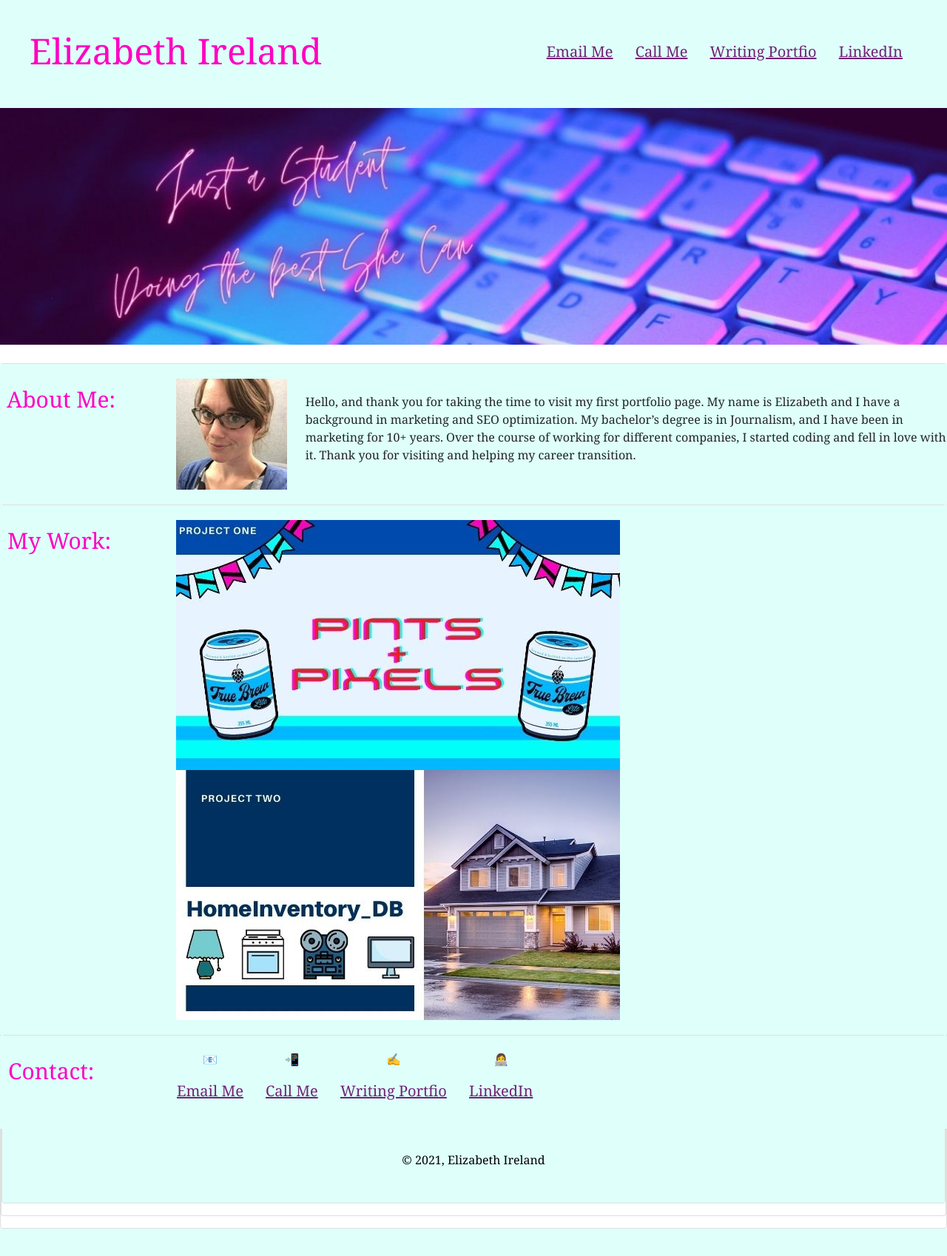
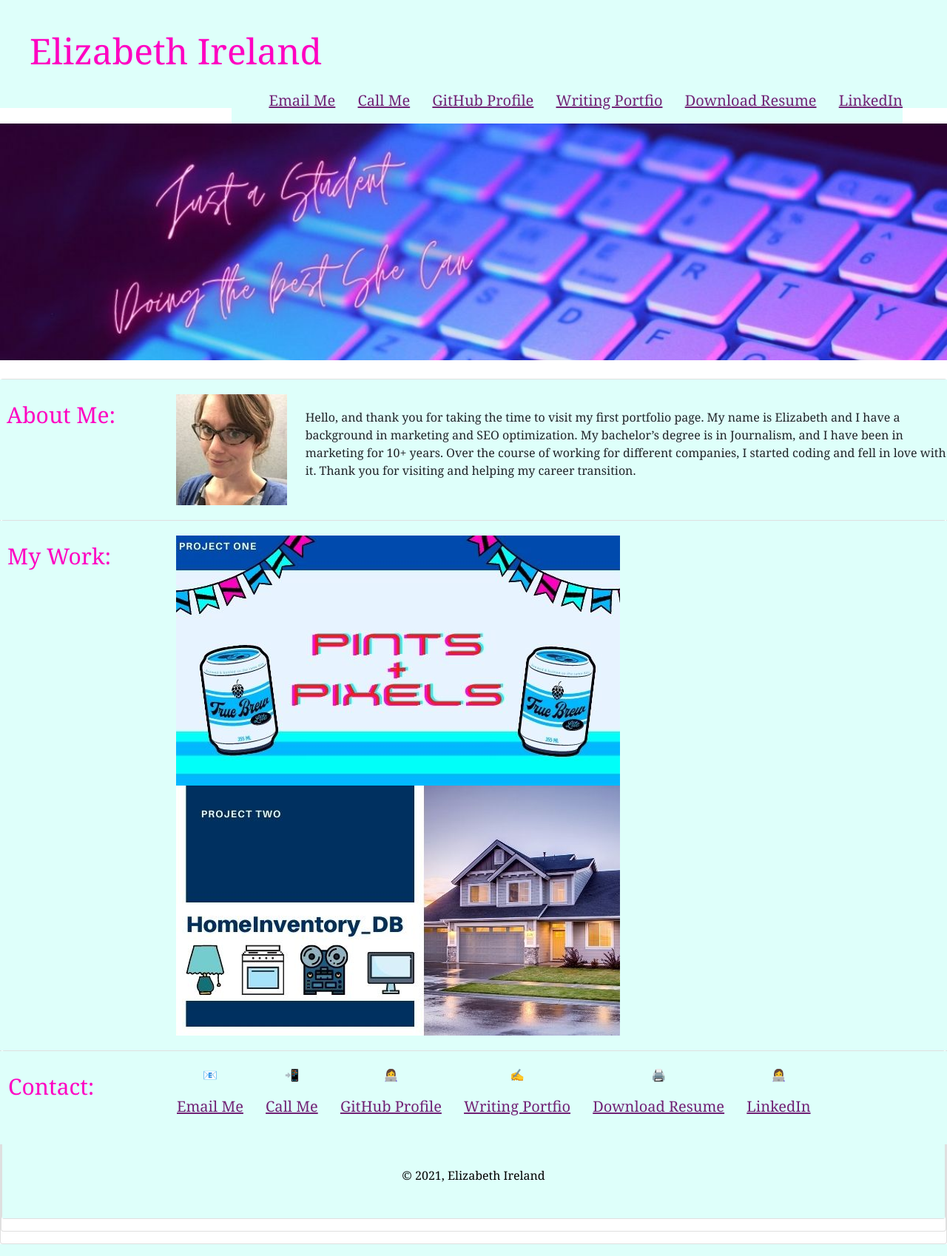
Before and after one commit to liztozireland/First-Portfolio, a plain HTML site: page index.html in a window 1280 px wide. Shown: the top 1698 px of the page at 74% size. Before the commit the page ends 1677 px from the top, so only its background shows below. Drawn offline with nearby package versions, Linux system fonts and the light colour scheme.

Commit message:
updating info links

```diff
--- a/index.html
+++ b/index.html
@@ -22,8 +22,14 @@
                     <a href="tel:808-954-9655">Call Me</a>
                 </li>
                 <li>
-                    <a href="#Contact Me">Writing Portfio</a>
+                  <a href="https://github.com/liztozireland">GitHub Profile</a>
+              </li>
+                <li>
+                    <a href="https://liztireland.journoportfolio.com/">Writing Portfio</a>
                 </li>
+                <li>
+                  <a href="https://liztireland.journoportfolio.com/">Download Resume</a>
+              </li>
                 <li>
                     <a href="https://www.linkedin.com/in/elizabeth-tozlian-ireland" target="_blank">LinkedIn</a>
                 </li>
@@ -81,9 +87,17 @@
                         <a href="tel:808-954-9655">Call Me</a>
                     </li>
                     <li>
+                      <p style="text-align:center">👩‍💻</p>
+                      <a href="tel:808-954-9655">GitHub Profile</a>
+                  </li>
+                    <li>
                         <p style="text-align:center">✍️</p>
-                        <a href="#Contact Me">Writing Portfio</a>
+                        <a href="https://liztireland.journoportfolio.com/">Writing Portfio</a>
                     </li>
+                    <li>
+                      <p style="text-align:center">🖨️</p>
+                      <a href="IrelandElizabethResume2020.pdf" download>Download Resume</a>
+                  </li>
                     <li>
                         <p style="text-align:center">👩‍💻</p>
                         <a href="https://www.linkedin.com/in/elizabeth-tozlian-ireland" target="_blank">LinkedIn</a>
```
